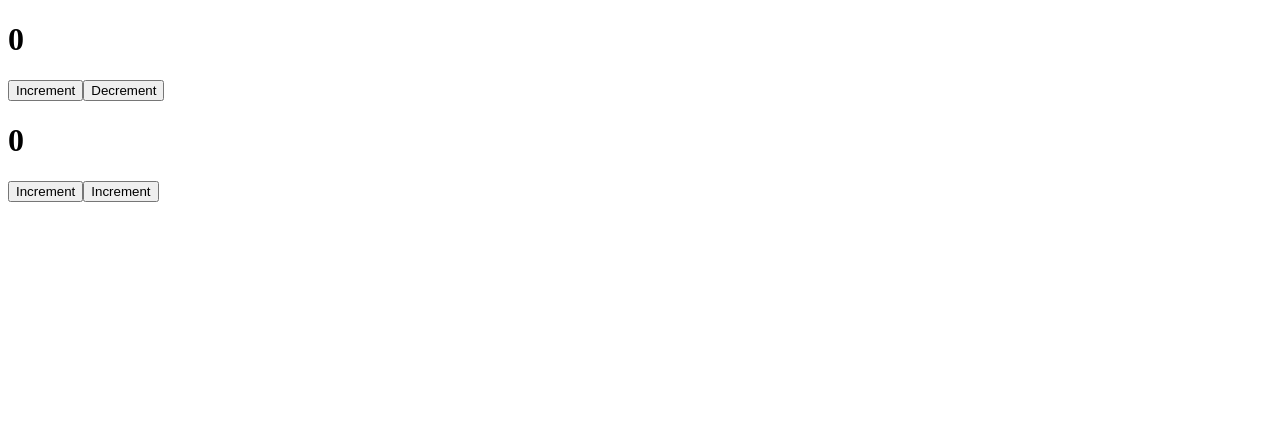
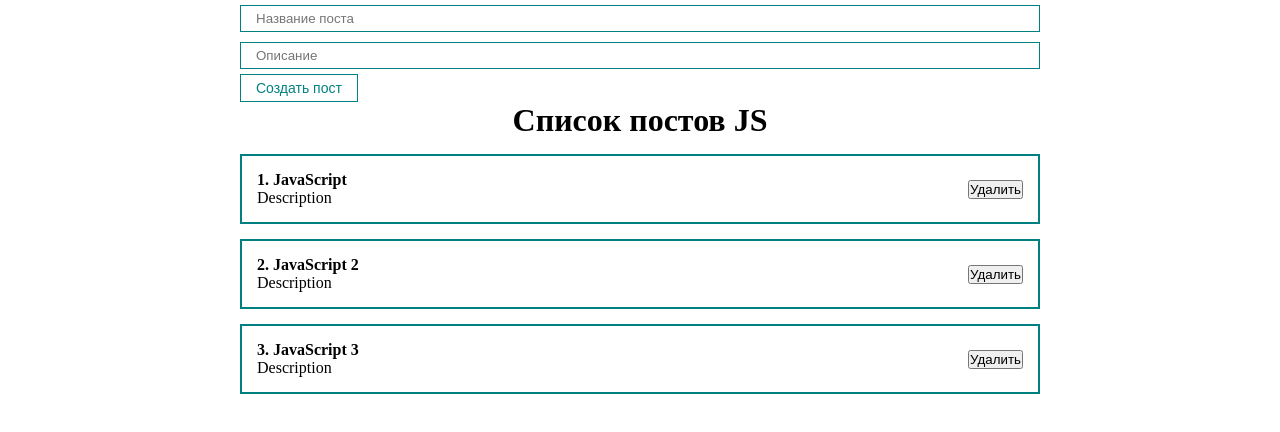
Before and after one commit to valeryaosta/posts-lists-fundamentals, a React (Create React App) app: page / in a window 1280 px wide. Shown: the top 432 px of the page. Built offline with nearby package versions, Linux system fonts and the light colour scheme.

Commit message:
custom input,btn,controlled/un compont

```diff
--- a/src/App.js
+++ b/src/App.js
@@ -1,15 +1,45 @@
-import React, {useState} from "react";
-import Counter from "./components/Counter";
-import ClassCounter from "./components/ClassCounter";
+import React, {useRef, useState} from "react";
+import "./styles/App.css";
+import PostList from "./components/PostList";
+import MyButton from "./components/UI/button/MyButton";
+import MyInput from "./components/UI/input/MyInput";
 
 
 function App() {
 
+    const [posts, setPosts] = useState([
+        {id: 1, title: 'JavaScript', body: 'Description'},
+        {id: 2, title: 'JavaScript 2', body: 'Description'},
+        {id: 3, title: 'JavaScript 3', body: 'Description'}
+    ]);
+
+    const [title, setTitle] = useState('');
+
+    const bodyInputRef = useRef();
+
+    const addNewPost = (e) => {
+        e.preventDefault();
+        console.log(title);
+        console.log(bodyInputRef.current.value);
+    };
+
+
     return (
-        <div className='App'>
-            <Counter/>
-            <ClassCounter/>
+        <div className="App">
+            <form>
+                <MyInput value={title}
+                         onChange={e => setTitle(e.target.value)}
+                         type="text"
+                         placeholder="Название поста"
+                />
+                <MyInput ref={bodyInputRef}
+                         type="text"
+                         placeholder="Описание"
+                />
+                <MyButton onClick={addNewPost}>Создать пост</MyButton>
+            </form>
 
+            <PostList posts={posts} title={'Список постов JS'}/>
         </div>
     );
 }
--- /dev/null
+++ b/src/components/PostItem.jsx
@@ -0,0 +1,23 @@
+import React from 'react';
+
+const PostItem = (props) => {
+
+    console.log(props);
+
+    return (
+        <div className="post">
+            <div className="post__content">
+                <strong>{props.post.id}. {props.post.title}</strong>
+                <div>
+                    {props.post.body}
+                </div>
+            </div>
+            <div className="post__btns">
+                <button>Удалить</button>
+            </div>
+        </div>
+
+    );
+};
+
+export default PostItem;
--- /dev/null
+++ b/src/components/PostList.jsx
@@ -0,0 +1,15 @@
+import React from 'react';
+import PostItem from "./PostItem";
+
+const PostList = ({posts, title}) => {
+    return (
+        <div>
+            <h1 style={{textAlign: 'center'}}>{title}</h1>
+            {posts.map((post) =>
+                <PostItem post={post} key={post.id}/>
+            )}
+        </div>
+    );
+};
+
+export default PostList;
--- /dev/null
+++ b/src/components/UI/button/MyButton.jsx
@@ -0,0 +1,12 @@
+import React from 'react';
+import style from './MyButton.module.css';
+
+const MyButton = ({children, ...props}) => {
+    return (
+        <button {...props} className={style.myBtn}>
+            {children}
+        </button>
+    );
+};
+
+export default MyButton;
--- /dev/null
+++ b/src/components/UI/button/MyButton.module.css
@@ -0,0 +1,8 @@
+.myBtn {
+    padding: 5px 15px;
+    color: teal;
+    font-size: 14px;
+    background: transparent;
+    border: 1px solid teal;
+    cursor: pointer;
+}
--- /dev/null
+++ b/src/components/UI/input/MyInput.jsx
@@ -0,0 +1,10 @@
+import React from 'react';
+import style from './MyInput.module.css';
+
+const MyInput = React.forwardRef((props, ref) => {
+    return (
+        <input ref={ref} className={style.myInput} {...props}/>
+    );
+});
+
+export default MyInput;
--- /dev/null
+++ b/src/components/UI/input/MyInput.module.css
@@ -0,0 +1,6 @@
+.myInput {
+    width: 100%;
+    padding: 5px 15px;
+    margin:  5px 0;
+    border: 1px solid teal;
+}
--- /dev/null
+++ b/src/styles/App.css
@@ -0,0 +1,22 @@
+* {
+    margin: 0;
+    padding: 0;
+    box-sizing: border-box;
+}
+
+#root {
+    display: flex;
+    justify-content: center;
+}
+
+.App {
+    width: 800px
+}
+.post {
+    display: flex;
+    padding: 15px;
+    border: 2px solid teal;
+    margin-top: 15px;
+    justify-content: space-between;
+    align-items: center;
+}
```
